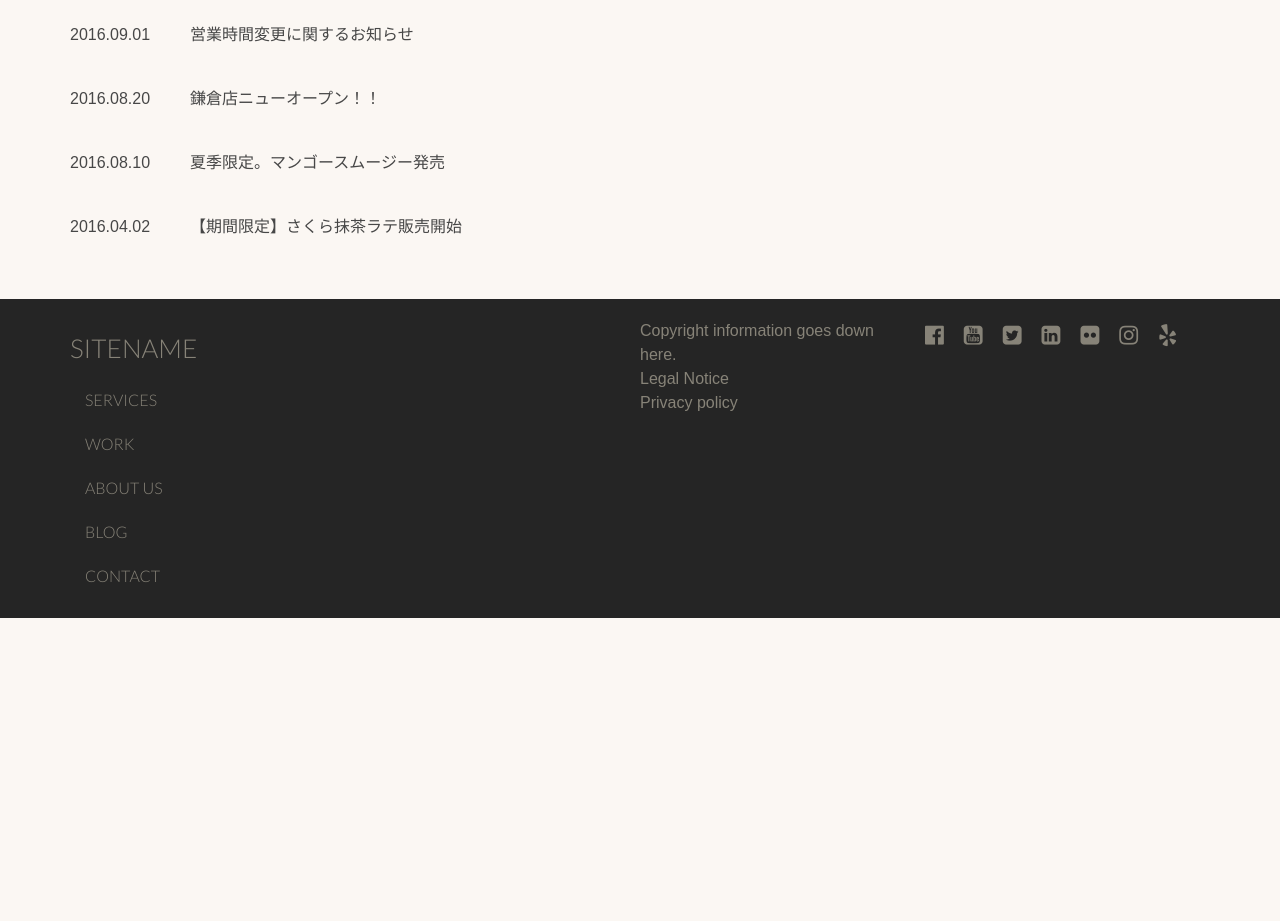
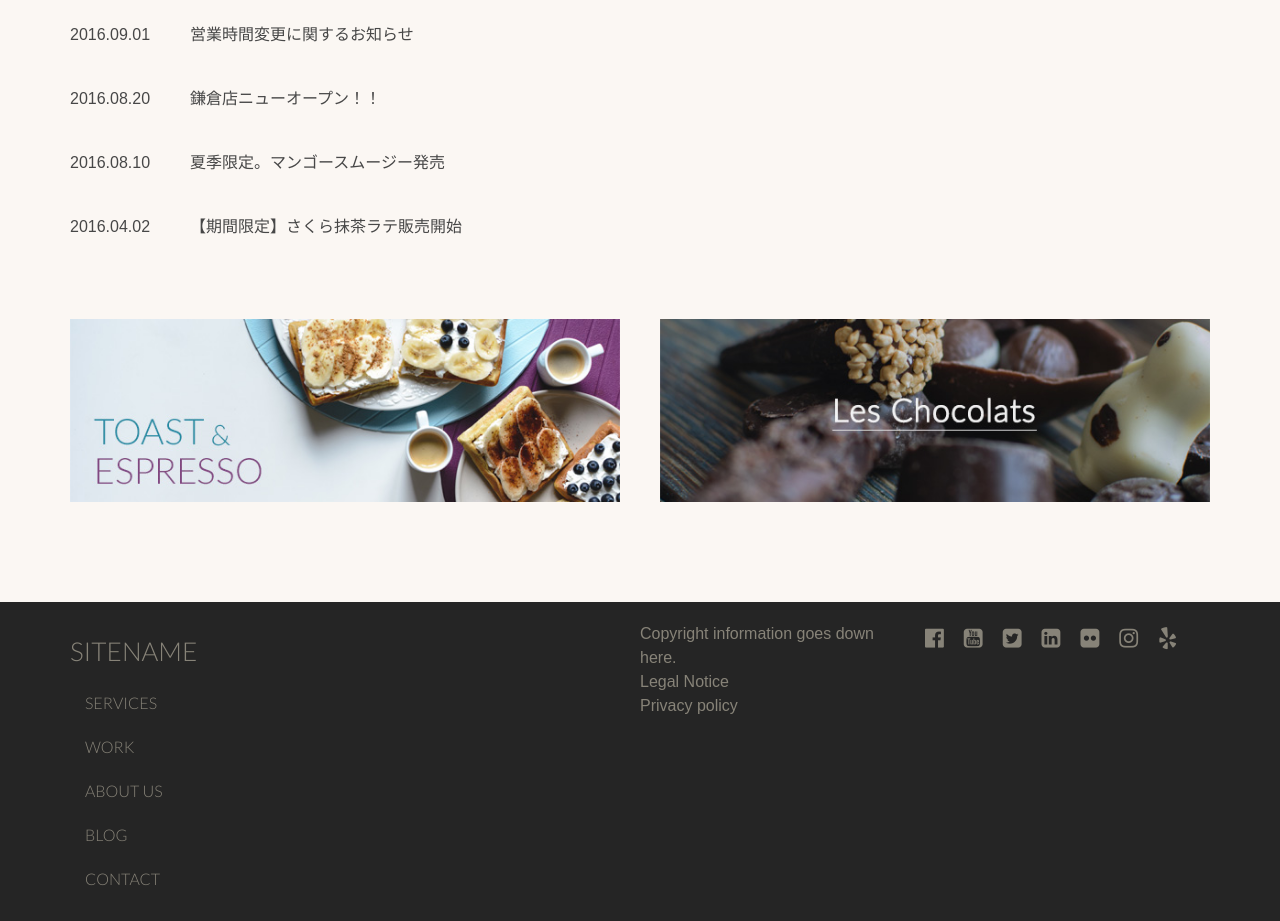
Before and after one commit to mzgk/cssCafe, a plain HTML site: page index.html in a window 1280 px wide. Shown: the part 1774-2695 px from the top of the page. Before the commit the page ends 2392 px from the top, so only its background shows below. Drawn offline with Linux system fonts and the light colour scheme.

Commit message:
add : Chapter 6-3

```diff
--- a/index.html
+++ b/index.html
@@ -165,6 +165,16 @@
         </ol>
     </section>
 
+    <div class="l-column u-mt60px u-mb100px">
+        <div class="l-row">
+            <a href="#" class="l-halfColumn">
+                <img src="./dist/images/top/top_banner_1.jpg" class="l-fitImg" alt="Dummy banner">
+            </a>
+            <a href="#" class="l-halfColumn">
+                <img src="./dist/images/top/top_banner_2.jpg" class="l-fitImg" alt="Dummy banner">
+            </a>
+        </div>
+    </div>
     <footer class="Footer">
         <div class="l-row l-column">
             <div class="Footer__head">
--- a/src/scss/components/parts/_layouts.scss
+++ b/src/scss/components/parts/_layouts.scss
@@ -40,3 +40,8 @@
     margin: 0;
     padding: 0;
 }
+
+.l-fitImg {
+    max-width: 100%;
+    max-height: 100%;
+}
--- a/src/scss/main.scss
+++ b/src/scss/main.scss
@@ -54,3 +54,8 @@
 // Pages
 // ===========================
 @import "./pages/index";
+
+// ===========================
+// Utils
+// ===========================
+@import "./utils/arrangements"
--- /dev/null
+++ b/src/scss/utils/_arrangements.scss
@@ -0,0 +1,9 @@
+@charset "UTF-8";
+
+.u-mt60px {
+    margin-top: 60px;
+}
+
+.u-mb100px {
+    margin-bottom: 100px;
+}
```
Also changed, not shown: dist/css/main.css, dist/css/main.min.css.
